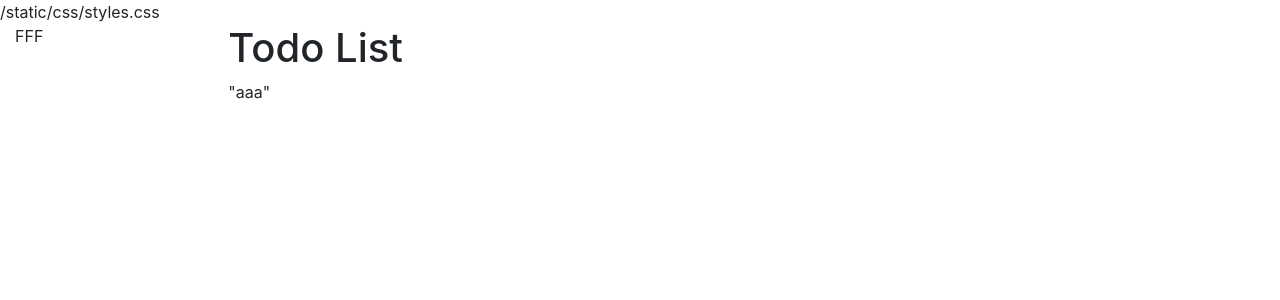
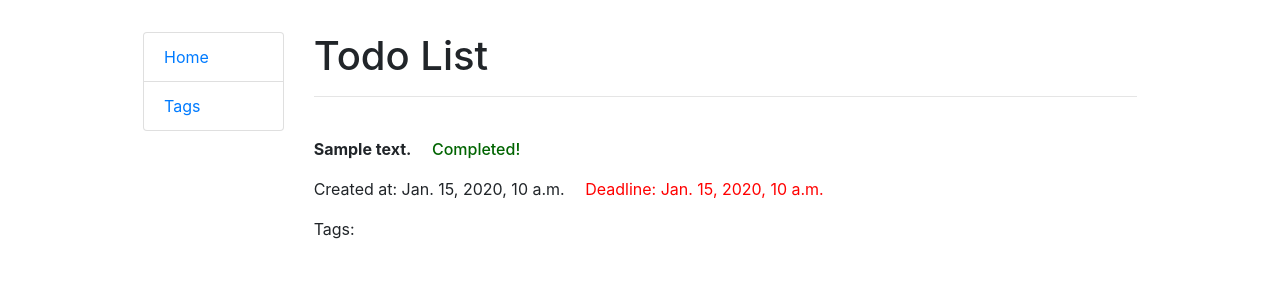
Before and after one commit to Cerne13/django-todo, a Django app: page / in a window 1280 px wide. Shown: the top 300 px of the page. Run offline with Django 4.2, Linux system fonts and the light colour scheme; tables that the repository leaves empty hold one stand-in row (values such as "Sample post").

Commit message:
Implement basic todo-list page structure

```diff
--- a/static/css/styles.css
+++ b/static/css/styles.css
@@ -0,0 +1,31 @@
+body {
+    background-color: #ivory;
+}
+
+
+.container-fluid {
+    margin: 2em auto;
+    max-width: 80%;
+}
+
+
+.done {
+    color: darkgreen;
+    font-weight: 500;
+    margin-left: 1em;
+}
+
+.not-done {
+    color: darkred;
+    font-weight: 700;
+    margin-left: 1em;
+}
+
+.deadline {
+    margin-left: 1em;
+    color: red;
+}
+
+.todo-task {
+    margin-top: 2.5em;
+}
--- a/templates/base.html
+++ b/templates/base.html
@@ -12,7 +12,7 @@
         crossorigin="anonymous">
 
   {% load static %}
-  {% static "css/styles.css" %}
+  <link rel="stylesheet" href="{% static "css/styles.css" %}">
 
   {% block title %}
     <title>Todo List</title>
--- a/templates/includes/sidebar.html
+++ b/templates/includes/sidebar.html
@@ -1,5 +1,4 @@
-</head>
-<body>
- <p>FFF</p>
-</body>
-</html>
+<ul class="sidebar-nav list-group">
+  <li class="list-group-item"><a href="{% url "todo:todo-list" %}">Home</a></li>
+  <li class="list-group-item"><a href="#">Tags</a></li>
+</ul>
--- a/templates/todo/todo_list.html
+++ b/templates/todo/todo_list.html
@@ -2,13 +2,44 @@
 
 {% block content %}
   <h1>Todo List</h1>
+  <hr>
 
   {% if todo_list %}
 
     {% for todo in todo_list %}
-      "aaa"
+      <div class="todo-task">
+
+        <p>
+          <strong>{{ todo.content }}</strong>
+          {% if todo.done %}
+            <span class="done">Completed!</span>
+          {% else %}
+            <span class="not-done">Not done</span>
+          {% endif %}
+        </p>
+
+        <p>
+          Created at: {{ todo.datetime }}
+          {% if todo.deadline %}
+            <span class="deadline">
+              Deadline: {{ todo.deadline }}
+            </span>
+          {% endif %}
+        </p>
+
+        <p>
+          Tags:
+          {% for tag in task.tags.all %}
+            {{ tag.name }}
+          {% endfor %}
+        </p>
+
+      </div>
+
+
     {% endfor %}
 
-
+  {% else %}
+    <h3>No tasks yet</h3>
   {% endif %}
 {% endblock %}
```
